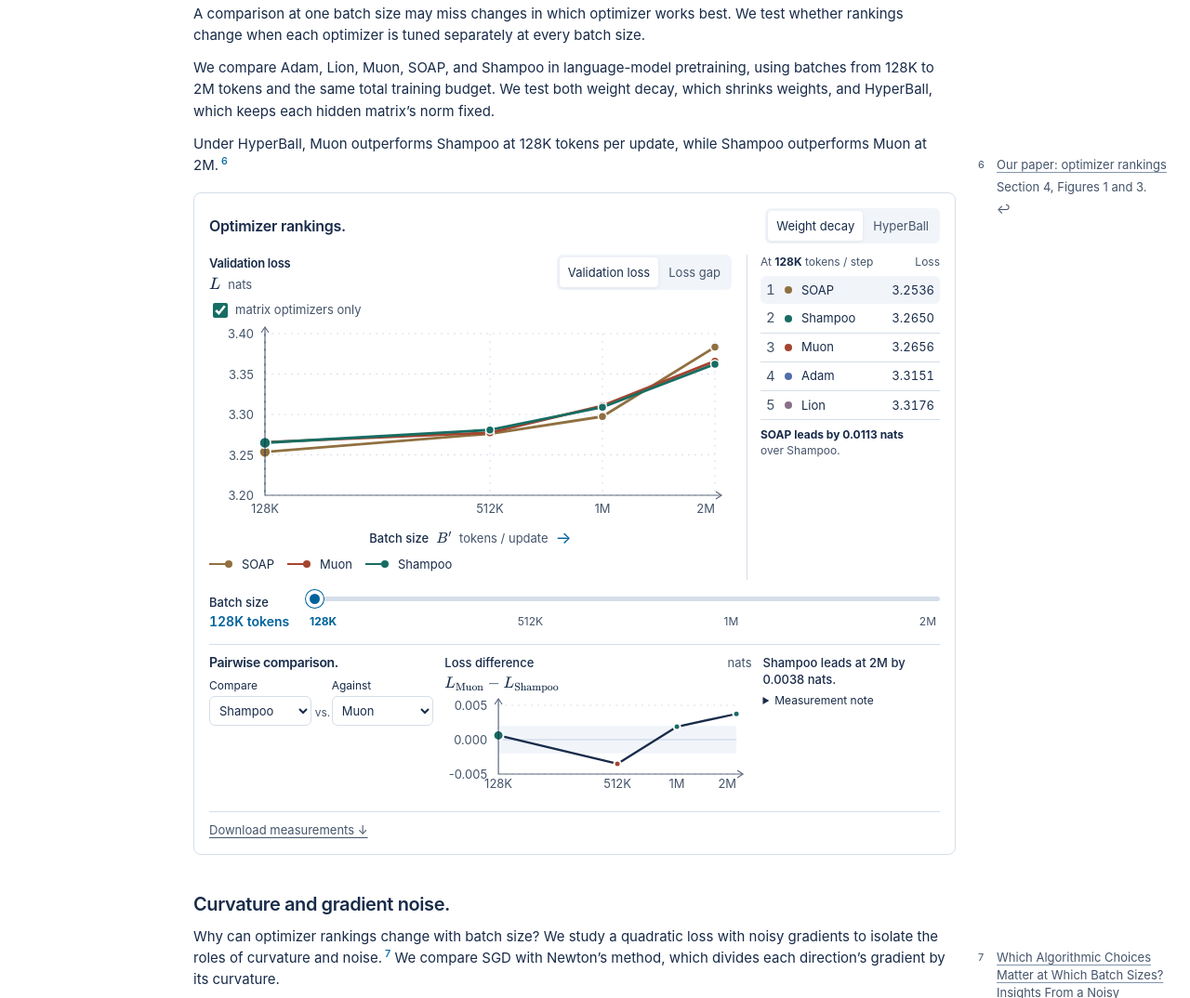
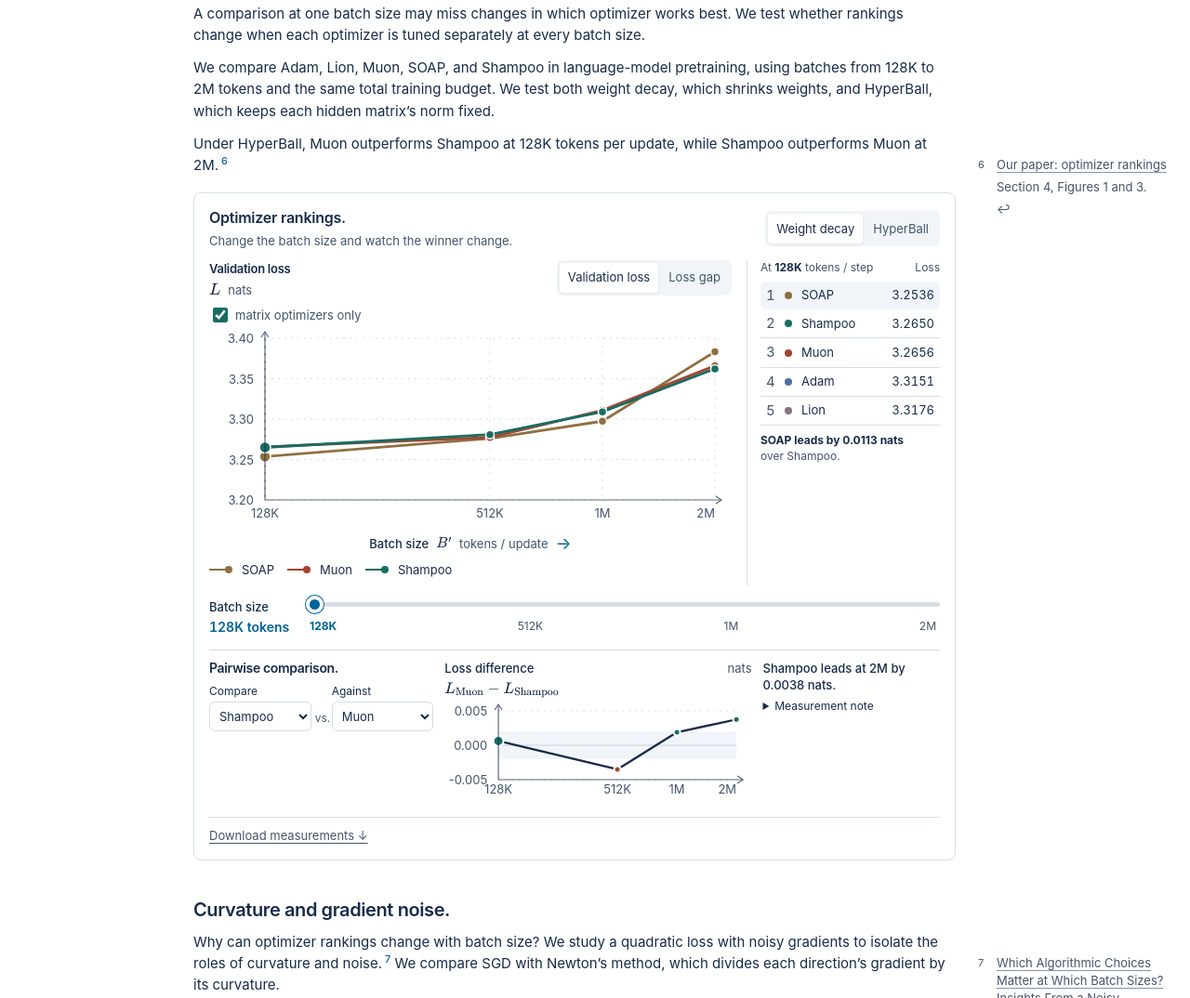
Before and after one commit to dangxingyu/batch-size-blog, a website: page index.html in a window 1280 px wide. Shown: the part 3093-4167 px from the top of the page at 93% size. Drawn offline with Linux system fonts and the light colour scheme.

Commit message:
Add a short play instruction to optimizer rankings

```diff
--- a/batch-size/compact-evidence.css
+++ b/batch-size/compact-evidence.css
@@ -94,6 +94,8 @@
 #rule-lab .rule-coverage { margin: 0 0 8px; font-size: 12px; line-height: 1.4; }
 
 /* Rankings, the leaderboard and the pairwise comparison form one instrument. */
+#optimizer-comparison .panel-top > div:first-child { min-width: 0; }
+#optimizer-comparison .ranking-instruction { margin: 4px 0 0; color: var(--muted); font-size: 13px; line-height: 1.4; white-space: normal; }
 #optimizer-comparison .ranking-grid { grid-template-columns: minmax(0, 1fr); gap: 16px; }
 #optimizer-comparison .leaderboard { min-width: 0; padding: 10px 0 0; border-left: 0; border-top: 1px solid var(--line); }
 #optimizer-comparison .board-head { margin-bottom: 6px; gap: 6px; font-size: 12px; }
--- a/index.html
+++ b/index.html
@@ -19,7 +19,7 @@
   <link rel="stylesheet" href="batch-size/ucsd-theme.css?v=140f47f1">
   <link rel="stylesheet" href="batch-size/article-navigation.css">
   <link rel="stylesheet" href="batch-size/compact.css?v=e62c538d">
-  <link rel="stylesheet" href="batch-size/compact-evidence.css?v=685204df">
+  <link rel="stylesheet" href="batch-size/compact-evidence.css?v=189ddf53">
   <link rel="stylesheet" href="batch-size/compact-geometry.css?v=0c14a5a5">
   <link rel="canonical" href="https://dangxingyu.github.io/batch-size-blog/">
   <meta property="og:type" content="article"><meta property="og:title" content="The best optimizer depends on batch size">
@@ -157,7 +157,7 @@
   <p>Under HyperBall, Muon outperforms Shampoo at 128K tokens per update, while Shampoo outperforms Muon at 2M.<a class="citation-ref" id="cite-6" href="#note-6" role="doc-noteref" aria-label="Citation 6: Our paper, Section 4"><sup>6</sup></a></p>
 </div>
   <div id="optimizer-comparison" class="experiment light-panel">
-    <div class="panel-top"><div><h3>Optimizer rankings.</h3></div><div class="segmented" id="family-tabs" aria-label="Weight norm control"><button class="active" data-family="standard_wd" aria-pressed="true">Weight decay</button><button data-family="hyperball" aria-pressed="false">HyperBall</button></div></div>
+    <div class="panel-top"><div><h3>Optimizer rankings.</h3><p class="ranking-instruction">Change the batch size and watch the winner change.</p></div><div class="segmented" id="family-tabs" aria-label="Weight norm control"><button class="active" data-family="standard_wd" aria-pressed="true">Weight decay</button><button data-family="hyperball" aria-pressed="false">HyperBall</button></div></div>
     <div class="ranking-grid"><div><div class="figure-axis-heading comparison-heading"><div><span class="figure-axis-name" id="ranking-axis-title">Validation loss</span><span class="figure-axis-quantity" id="ranking-axis-quantity"><math><mi>L</mi></math><span class="figure-axis-unit">nats</span></span></div><div id="ranking-view-tabs" class="segmented" role="group" aria-label="Optimizer comparison vertical axis"><button data-ranking-view="loss" class="active" aria-pressed="true">Validation loss</button><button data-ranking-view="gap" aria-pressed="false">Loss gap</button></div></div><div class="chart-top"><label class="check"><input id="matrix-only" type="checkbox" aria-label="matrix optimizers only" checked> matrix optimizers only</label></div><svg id="ranking-chart" viewBox="0 0 650 310" role="img" aria-labelledby="ranking-chart-title"><title id="ranking-chart-title">Validation loss versus batch size</title></svg><p class="figure-x-axis"><span>Batch size</span><math><msup><mi>B</mi><mo>′</mo></msup></math><span class="figure-axis-unit">tokens / update</span></p><div class="legend figure-legend" id="rank-legend"></div></div><div class="leaderboard"><div class="board-head"><span>At <strong id="board-batch">128K</strong> tokens / step</span><span>Loss</span></div><div id="rank-list" aria-live="polite"></div><p id="ranking-insight" class="insight"></p></div></div>
 
     <div class="batch-controls"><label for="rank-batch">Batch size <output id="rank-batch-output">128K tokens</output></label><input id="rank-batch" type="range" min="0" max="3" step="1" value="0"><div class="range-ticks" id="rank-ticks"><button data-index="0">128K</button><button data-index="1">512K</button><button data-index="2">1M</button><button data-index="3">2M</button></div></div>
```
